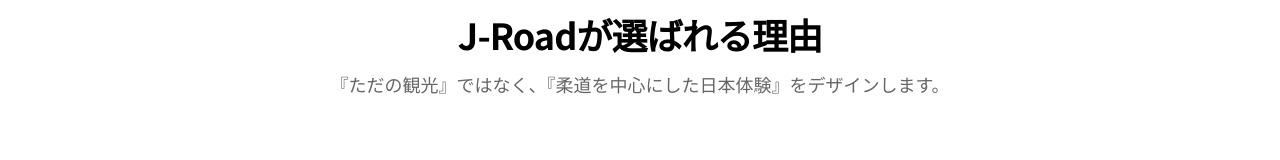
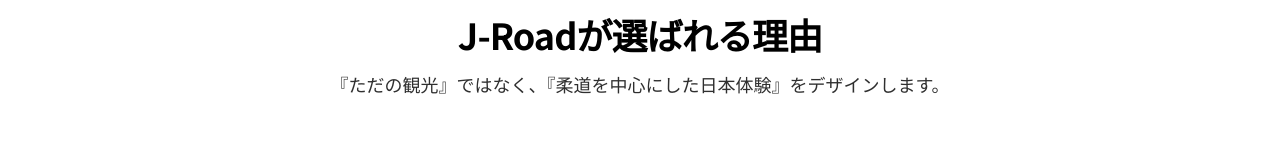
Before and after one commit to bveme23/bren_jroad, a Next.js app: page / in a window 1280 px wide. Shown: the part 782-942 px from the top of the page. Built offline with nearby package versions, Linux system fonts and the light colour scheme.

Commit message:
change letter color

```diff
--- a/src/app/globals.css
+++ b/src/app/globals.css
@@ -18,8 +18,8 @@
   --bgLight: #f5f5f5;
 
   /* Text colors */
-  --textMain: #000000;
-  --textMuted: #666666;
+  --textMain: ##111111;
+  --textMuted: #2f2f2f;
 
   /* Card colors */
   --card: #ffffff;
```
